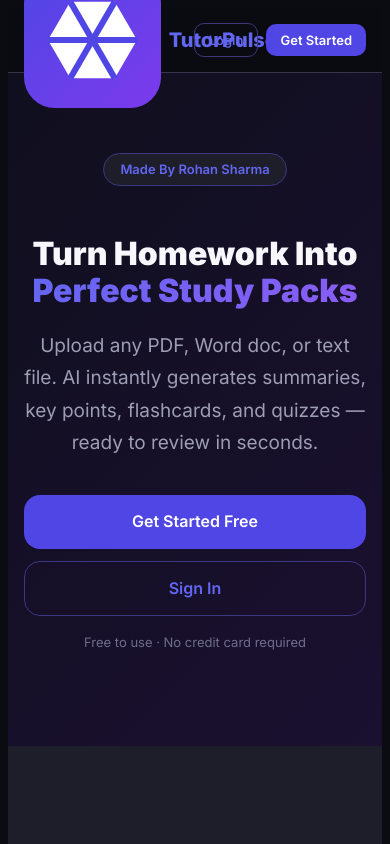
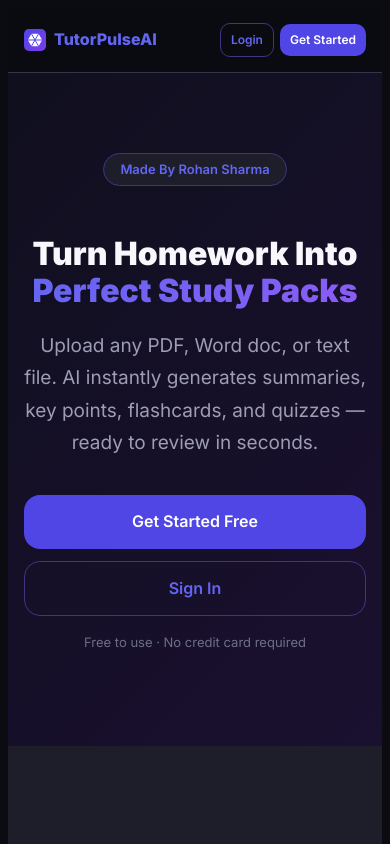
Before and after one commit to RohanPGP/ai-study-helper, a React (Create React App) app in the folder frontend/: page / in a window 390 px wide. Shown: the top 844 px of the page. Built offline with nearby package versions, Linux system fonts and the light colour scheme; no server answers.

Commit message:
Refactor global CSS for responsive design and layout

```diff
--- a/frontend/src/styles/global.css
+++ b/frontend/src/styles/global.css
@@ -1,5 +1,4 @@
 $ cat << 'ENDOFFILE'
-/* ── Reset & Base ──────────────────────────────────────────────────────────── */
 *, *::before, *::after { box-sizing: border-box; margin: 0; padding: 0; }
 
 :root {
@@ -47,13 +46,13 @@
   color: var(--gray-900);
   line-height: 1.6;
   -webkit-font-smoothing: antialiased;
+  overflow-x: hidden;
 }
 
 a { color: inherit; text-decoration: none; }
 img { max-width: 100%; }
 button { cursor: pointer; font-family: inherit; }
 
-/* ── Layout helpers ────────────────────────────────────────────────────────── */
 .container { max-width: 1120px; margin: 0 auto; padding: 0 24px; }
 .flex { display: flex; }
 .flex-col { flex-direction: column; }
@@ -63,7 +62,6 @@
 .gap-4 { gap: 16px; }
 .gap-6 { gap: 24px; }
 
-/* ── Buttons ───────────────────────────────────────────────────────────────── */
 .btn {
   display: inline-flex;
   align-items: center;
@@ -87,7 +85,6 @@
 .btn-lg { padding: 14px 32px; font-size: 16px; border-radius: var(--radius-lg); }
 .btn-sm { padding: 6px 14px; font-size: 13px; }
 
-/* ── Cards ─────────────────────────────────────────────────────────────────── */
 .card {
   background: var(--white);
   border-radius: var(--radius-lg);
@@ -96,7 +93,6 @@
   padding: 28px;
 }
 
-/* ── Form inputs ───────────────────────────────────────────────────────────── */
 .input {
   width: 100%;
   padding: 11px 14px;
@@ -114,7 +110,6 @@
 .label { display: block; font-size: 13px; font-weight: 600; color: var(--gray-700); margin-bottom: 6px; }
 .form-group { display: flex; flex-direction: column; gap: 6px; }
 
-/* ── Badges ────────────────────────────────────────────────────────────────── */
 .badge { display: inline-flex; align-items: center; gap: 4px; padding: 3px 10px; border-radius: 999px; font-size: 12px; font-weight: 600; }
 .badge-active  { background: rgba(16,185,129,0.15); color: #34d399; }
 .badge-inactive { background: var(--gray-100); color: var(--gray-500); }
@@ -122,12 +117,10 @@
 .badge-error   { background: rgba(239,68,68,0.15); color: #f87171; }
 .badge-ready   { background: rgba(139,92,246,0.15); color: #c4b5fd; }
 
-/* ── Alert ─────────────────────────────────────────────────────────────────── */
 .alert { padding: 12px 16px; border-radius: var(--radius); font-size: 14px; }
 .alert-error { background: rgba(239,68,68,0.12); color: #f87171; border: 1px solid rgba(239,68,68,0.35); }
 .alert-success { background: rgba(16,185,129,0.12); color: #34d399; border: 1px solid rgba(16,185,129,0.35); }
 
-/* ── Navbar ────────────────────────────────────────────────────────────────── */
 .navbar {
   background: rgba(11,11,18,0.85);
   backdrop-filter: blur(12px);
@@ -140,34 +133,40 @@
   display: flex;
   align-items: center;
   justify-content: space-between;
-  height: 64px;
+  flex-wrap: wrap;
+  row-gap: 8px;
+  min-height: 64px;
+  padding: 10px 0;
 }
-.navbar-brand { font-size: 20px; font-weight: 800; color: var(--indigo-500); display: flex; align-items: center; gap: 8px; }
-.navbar-links { display: flex; align-items: center; gap: 8px; }
+.navbar-brand { font-size: 20px; font-weight: 800; color: var(--indigo-500); display: flex; align-items: center; gap: 8px; flex-shrink: 0; }
+.navbar-logo { width: 28px; height: 28px; flex-shrink: 0; }
+.navbar-links { display: flex; align-items: center; gap: 8px; flex-wrap: wrap; }
 
-/* ── Page wrapper ──────────────────────────────────────────────────────────── */
 .page { min-height: calc(100vh - 64px); padding: 40px 0 80px; }
 
-/* ── Loading spinner ───────────────────────────────────────────────────────── */
 .spinner { width: 40px; height: 40px; border: 3px solid var(--indigo-100); border-top-color: var(--indigo-500); border-radius: 50%; animation: spin 0.7s linear infinite; }
 @keyframes spin { to { transform: rotate(360deg); } }
 .loading-center { display: flex; flex-direction: column; align-items: center; justify-content: center; gap: 16px; min-height: 300px; color: var(--gray-500); }
 
-/* ── Tabs ──────────────────────────────────────────────────────────────────── */
-.tabs { display: flex; gap: 4px; background: var(--gray-100); padding: 4px; border-radius: var(--radius); }
-.tab { flex: 1; padding: 8px 16px; border-radius: 7px; font-size: 14px; font-weight: 500; border: none; background: transparent; color: var(--gray-500); cursor: pointer; transition: all var(--transition); text-align: center; }
+.tabs { display: flex; gap: 4px; background: var(--gray-100); padding: 4px; border-radius: var(--radius); flex-wrap: wrap; }
+.tab { flex: 1; min-width: 0; padding: 8px 16px; border-radius: 7px; font-size: 14px; font-weight: 500; border: none; background: transparent; color: var(--gray-500); cursor: pointer; transition: all var(--transition); text-align: center; white-space: nowrap; overflow: hidden; text-overflow: ellipsis; }
 .tab.active { background: var(--white); color: var(--indigo-500); font-weight: 700; box-shadow: var(--shadow-sm); }
 
-/* ── Responsive ────────────────────────────────────────────────────────────── */
 @media (max-width: 640px) {
   .container { padding: 0 16px; }
   .page { padding: 24px 0 60px; }
   .card { padding: 20px; }
   .btn-lg { width: 100%; }
+
+  .navbar-brand { font-size: 16px; }
+  .navbar-logo { width: 22px; height: 22px; }
+  .navbar-links { gap: 6px; }
+  .navbar-links .btn { padding: 6px 10px; font-size: 12px; }
+
+  .tab { font-size: 11px; padding: 8px 6px; }
 }
 ENDOFFILE
 
-/* ── Reset & Base ──────────────────────────────────────────────────────────── */
 *, *::before, *::after { box-sizing: border-box; margin: 0; padding: 0; }
 
 :root {
@@ -215,13 +214,13 @@
   color: var(--gray-900);
   line-height: 1.6;
   -webkit-font-smoothing: antialiased;
+  overflow-x: hidden;
 }
 
 a { color: inherit; text-decoration: none; }
 img { max-width: 100%; }
 button { cursor: pointer; font-family: inherit; }
 
-/* ── Layout helpers ────────────────────────────────────────────────────────── */
 .container { max-width: 1120px; margin: 0 auto; padding: 0 24px; }
 .flex { display: flex; }
 .flex-col { flex-direction: column; }
@@ -231,7 +230,6 @@
 .gap-4 { gap: 16px; }
 .gap-6 { gap: 24px; }
 
-/* ── Buttons ───────────────────────────────────────────────────────────────── */
 .btn {
   display: inline-flex;
   align-items: center;
@@ -255,7 +253,6 @@
 .btn-lg { padding: 14px 32px; font-size: 16px; border-radius: var(--radius-lg); }
 .btn-sm { padding: 6px 14px; font-size: 13px; }
 
-/* ── Cards ─────────────────────────────────────────────────────────────────── */
 .card {
   background: var(--white);
   border-radius: var(--radius-lg);
@@ -264,7 +261,6 @@
   padding: 28px;
 }
 
-/* ── Form inputs ───────────────────────────────────────────────────────────── */
 .input {
   width: 100%;
   padding: 11px 14px;
@@ -282,7 +278,6 @@
 .label { display: block; font-size: 13px; font-weight: 600; color: var(--gray-700); margin-bottom: 6px; }
 .form-group { display: flex; flex-direction: column; gap: 6px; }
 
-/* ── Badges ────────────────────────────────────────────────────────────────── */
 .badge { display: inline-flex; align-items: center; gap: 4px; padding: 3px 10px; border-radius: 999px; font-size: 12px; font-weight: 600; }
 .badge-active  { background: rgba(16,185,129,0.15); color: #34d399; }
 .badge-inactive { background: var(--gray-100); color: var(--gray-500); }
@@ -290,12 +285,10 @@
 .badge-error   { background: rgba(239,68,68,0.15); color: #f87171; }
 .badge-ready   { background: rgba(139,92,246,0.15); color: #c4b5fd; }
 
-/* ── Alert ─────────────────────────────────────────────────────────────────── */
 .alert { padding: 12px 16px; border-radius: var(--radius); font-size: 14px; }
 .alert-error { background: rgba(239,68,68,0.12); color: #f87171; border: 1px solid rgba(239,68,68,0.35); }
 .alert-success { background: rgba(16,185,129,0.12); color: #34d399; border: 1px solid rgba(16,185,129,0.35); }
 
-/* ── Navbar ────────────────────────────────────────────────────────────────── */
 .navbar {
   background: rgba(11,11,18,0.85);
   backdrop-filter: blur(12px);
@@ -308,28 +301,35 @@
   display: flex;
   align-items: center;
   justify-content: space-between;
-  height: 64px;
+  flex-wrap: wrap;
+  row-gap: 8px;
+  min-height: 64px;
+  padding: 10px 0;
 }
-.navbar-brand { font-size: 20px; font-weight: 800; color: var(--indigo-500); display: flex; align-items: center; gap: 8px; }
-.navbar-links { display: flex; align-items: center; gap: 8px; }
+.navbar-brand { font-size: 20px; font-weight: 800; color: var(--indigo-500); display: flex; align-items: center; gap: 8px; flex-shrink: 0; }
+.navbar-logo { width: 28px; height: 28px; flex-shrink: 0; }
+.navbar-links { display: flex; align-items: center; gap: 8px; flex-wrap: wrap; }
 
-/* ── Page wrapper ──────────────────────────────────────────────────────────── */
 .page { min-height: calc(100vh - 64px); padding: 40px 0 80px; }
 
-/* ── Loading spinner ───────────────────────────────────────────────────────── */
 .spinner { width: 40px; height: 40px; border: 3px solid var(--indigo-100); border-top-color: var(--indigo-500); border-radius: 50%; animation: spin 0.7s linear infinite; }
 @keyframes spin { to { transform: rotate(360deg); } }
 .loading-center { display: flex; flex-direction: column; align-items: center; justify-content: center; gap: 16px; min-height: 300px; color: var(--gray-500); }
 
-/* ── Tabs ──────────────────────────────────────────────────────────────────── */
-.tabs { display: flex; gap: 4px; background: var(--gray-100); padding: 4px; border-radius: var(--radius); }
-.tab { flex: 1; padding: 8px 16px; border-radius: 7px; font-size: 14px; font-weight: 500; border: none; background: transparent; color: var(--gray-500); cursor: pointer; transition: all var(--transition); text-align: center; }
+.tabs { display: flex; gap: 4px; background: var(--gray-100); padding: 4px; border-radius: var(--radius); flex-wrap: wrap; }
+.tab { flex: 1; min-width: 0; padding: 8px 16px; border-radius: 7px; font-size: 14px; font-weight: 500; border: none; background: transparent; color: var(--gray-500); cursor: pointer; transition: all var(--transition); text-align: center; white-space: nowrap; overflow: hidden; text-overflow: ellipsis; }
 .tab.active { background: var(--white); color: var(--indigo-500); font-weight: 700; box-shadow: var(--shadow-sm); }
 
-/* ── Responsive ────────────────────────────────────────────────────────────── */
 @media (max-width: 640px) {
   .container { padding: 0 16px; }
   .page { padding: 24px 0 60px; }
   .card { padding: 20px; }
   .btn-lg { width: 100%; }
+
+  .navbar-brand { font-size: 16px; }
+  .navbar-logo { width: 22px; height: 22px; }
+  .navbar-links { gap: 6px; }
+  .navbar-links .btn { padding: 6px 10px; font-size: 12px; }
+
+  .tab { font-size: 11px; padding: 8px 6px; }
 }
```
